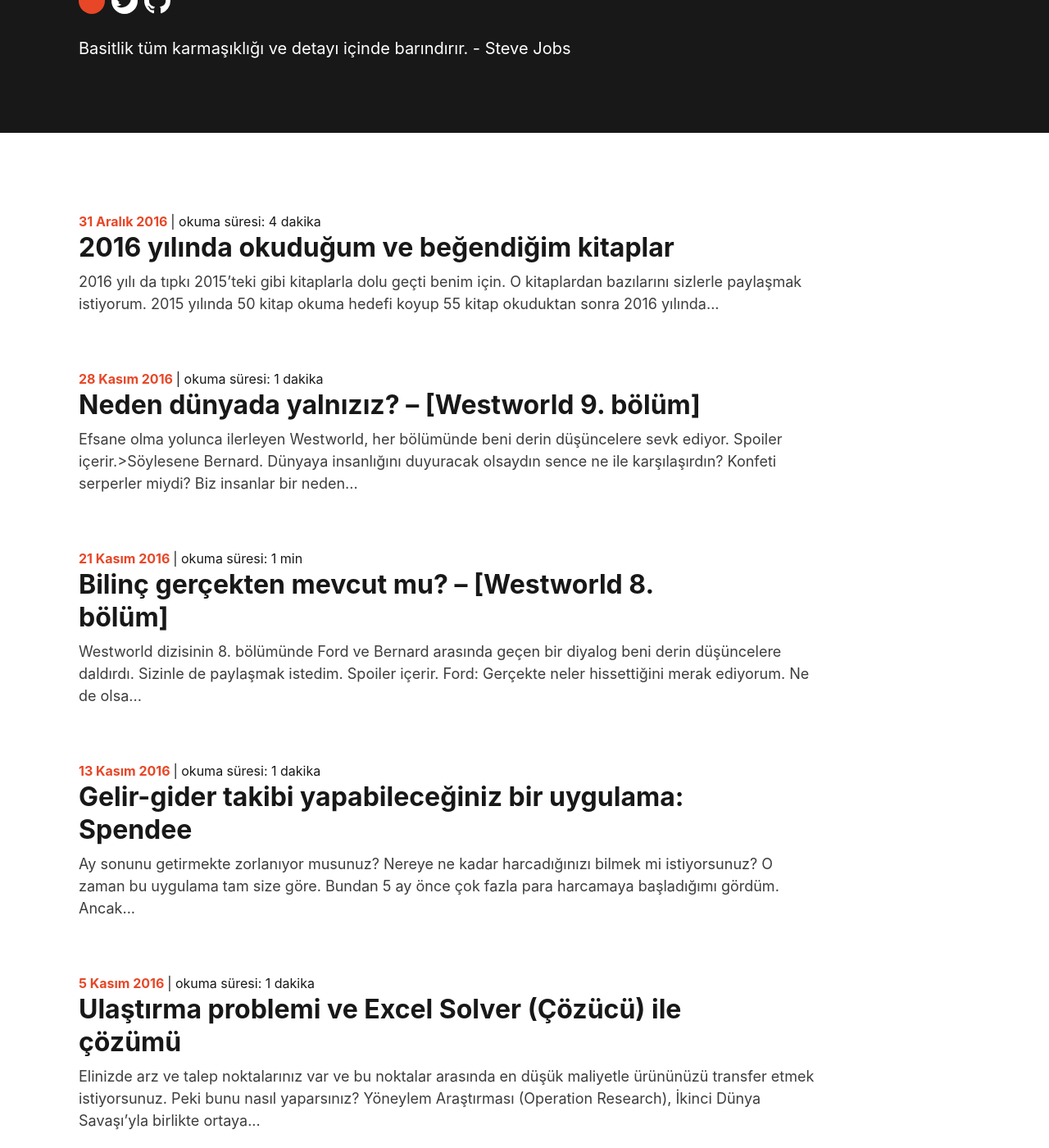
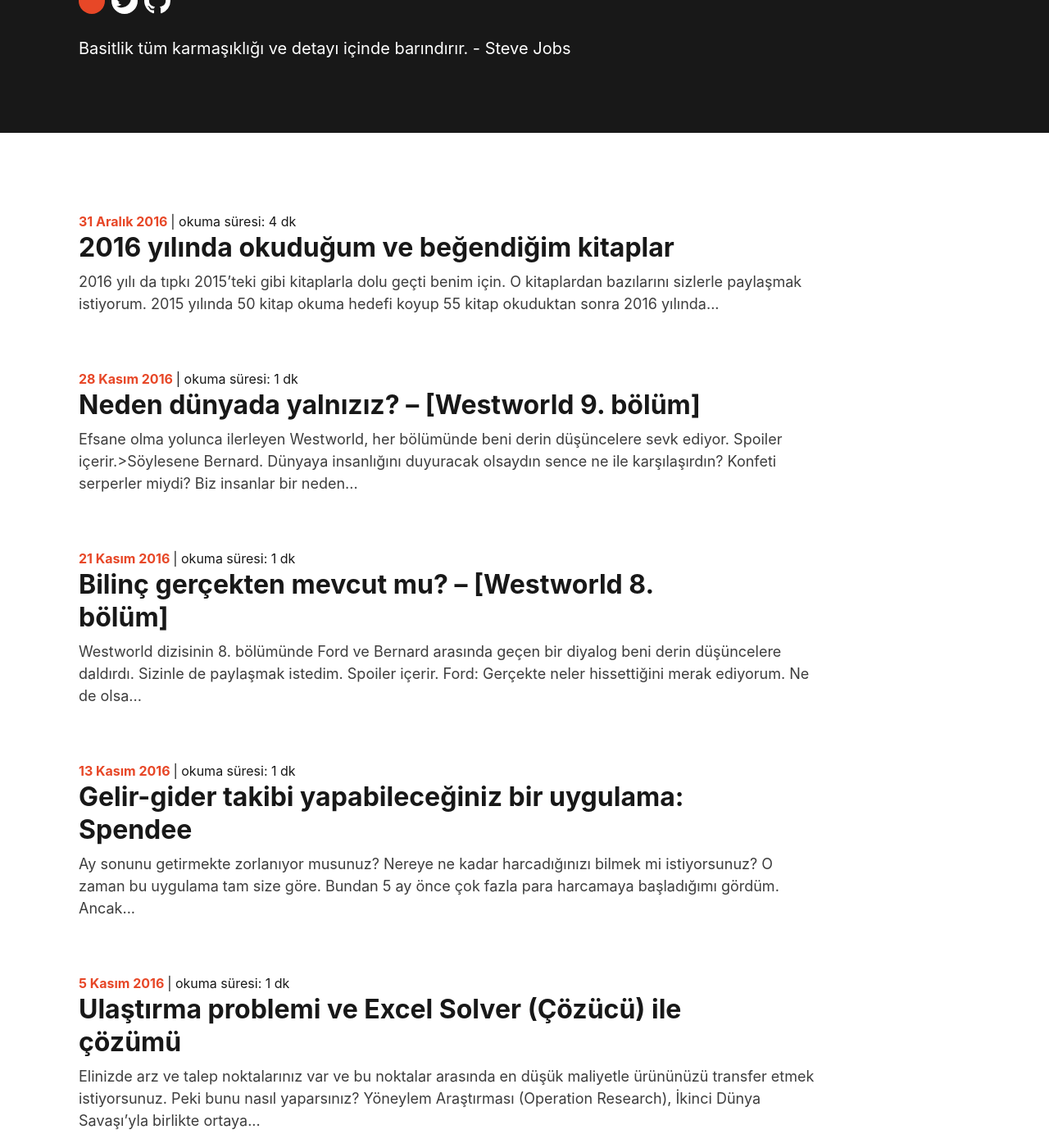
Before and after one commit to mertbulan/mertbulan.github.io, a Jekyll site: the page built from index.html, in a window 1280 px wide and 1400 px high, scrolled down 335 px. Shown: the whole window at 82% size. Built offline with Jekyll 4.4.1, drawn with Linux system fonts in a browser that asks for light colours; the list of posts is cut into pages by our own code; some of the changed text lies outside the part shown.

Commit message:
Changes dakika to dk

```diff
--- a/_includes/post_block.html
+++ b/_includes/post_block.html
@@ -8,9 +8,9 @@
   <span class="reading-time" title="Estimated read time">
     {% assign words = post.content | number_of_words %}
     {% if words < 360 %}
-      | okuma süresi: 1 min
+      | okuma süresi: 1 dk
     {% else %}
-      | okuma süresi: {{ words | divided_by:275 }} dakika
+      | okuma süresi: {{ words | divided_by:275 }} dk
     {% endif %}
   </span>
 
--- a/_layouts/post.html
+++ b/_layouts/post.html
@@ -11,9 +11,9 @@ layout: default
     <span class="reading-time" title="Estimated read time">
       {% assign words = content | number_of_words %}
       {% if words < 360 %}
-        | okuma süresi: 1 min
+        | okuma süresi: 1 dk
       {% else %}
-        | okuma süresi: {{ words | divided_by:275 }} dakika
+        | okuma süresi: {{ words | divided_by:275 }} dk
       {% endif %}
     </span>
   </div>
```
